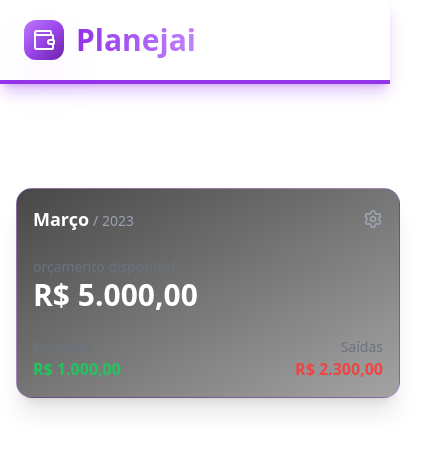
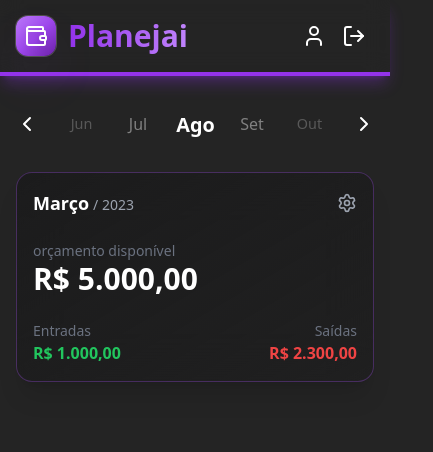
Before and after one commit to WillianRodriguesz/frontend-planejai, a React (Vite) app: page /home in a window 390 px wide. Shown: the top 452 px of the page, 433 px wide, since content can reach past the window. Built offline with nearby package versions, Linux system fonts and the light colour scheme.

Commit message:
fix: ajustes de responsividade

```diff
--- a/src/App.css
+++ b/src/App.css
@@ -1,42 +1,6 @@
 #root {
-  max-width: 100%;
-  margin: 0 auto;
+  width: 100%;
+  height: 100%;
+  margin: 0;
   padding: 0;
-  text-align: center;
 }
-
-.logo {
-  height: 6em;
-  padding: 1.5em;
-  will-change: filter;
-  transition: filter 300ms;
-}
-.logo:hover {
-  filter: drop-shadow(0 0 2em #646cffaa);
-}
-.logo.react:hover {
-  filter: drop-shadow(0 0 2em #61dafbaa);
-}
-
-@keyframes logo-spin {
-  from {
-    transform: rotate(0deg);
-  }
-  to {
-    transform: rotate(360deg);
-  }
-}
-
-@media (prefers-reduced-motion: no-preference) {
-  a:nth-of-type(2) .logo {
-    animation: logo-spin infinite 20s linear;
-  }
-}
-
-.card {
-  padding: 2em;
-}
-
-.read-the-docs {
-  color: #888;
-}
--- a/src/components/moleculas/CardSaldo.tsx
+++ b/src/components/moleculas/CardSaldo.tsx
@@ -17,8 +17,7 @@ const CardSaldo = ({
   dataAno,
 }: CardProps) => {
   return (
-    <div className="w-full min-w-[24rem] md:min-w-[24rem] max-w-4xl mx-auto rounded-2xl bg-gradient-to-br from-card/80 to-card/40 backdrop-blur-xl border border-purple-500/30 shadow-xl p-4">
-
+    <div className="w-full rounded-2xl bg-gradient-to-br from-card/80 to-card/40 backdrop-blur-xl border border-purple-500/30 shadow-xl p-4">
       <div className="flex items-center justify-between mb-6">
         <h2 className="flex items-baseline gap-1">
           <span className="text-white text-lg font-semibold">{dataMes}</span>
@@ -48,7 +47,6 @@ const CardSaldo = ({
             {formataValorBRL(saldoSainda)}
           </span>
         </div>
-
       </div>
     </div>
   );
--- a/src/components/moleculas/MenuCalendario.tsx
+++ b/src/components/moleculas/MenuCalendario.tsx
@@ -29,6 +29,11 @@ const MenuSelecionadorMes = ({
 }: MenuSelecionadorMesProps) => {
   const [mesIndex, setMesIndex] = useState(mesInicial);
   const [ano, setAno] = useState(anoInicial);
+
+  const [touchStart, setTouchStart] = useState<number | null>(null);
+  const [touchEnd, setTouchEnd] = useState<number | null>(null);
+
+  const minSwipeDistance = 50;
 
   const getMesesVisiveis = () => {
     const visiveis = [];
@@ -103,21 +108,47 @@ const MenuSelecionadorMes = ({
     }
   };
 
+  const onTouchStart = (e: React.TouchEvent) => {
+    setTouchEnd(null);
+    setTouchStart(e.targetTouches[0].clientX);
+  };
+
+  const onTouchMove = (e: React.TouchEvent) => {
+    setTouchEnd(e.targetTouches[0].clientX);
+  };
+
+  const onTouchEnd = () => {
+    if (!touchStart || !touchEnd) return;
+
+    const distance = touchStart - touchEnd;
+    const isLeftSwipe = distance > minSwipeDistance;
+    const isRightSwipe = distance < -minSwipeDistance;
+
+    if (isLeftSwipe) {
+      navegarMes("proximo");
+    } else if (isRightSwipe) {
+      navegarMes("anterior");
+    }
+  };
+
   const mesesVisiveis = getMesesVisiveis();
 
   return (
-    <div className="flex items-center justify-center w-full max-w-4xl mx-auto pt-4 pb-2">
-      {/* Botão de navegação - Anterior */}
+    <div className="flex items-center justify-center w-full max-w-full mx-auto sm:pt-5 sm:pb-3">
       <button
         onClick={() => navegarMes("anterior")}
-        className="h-10 w-10 bg-transparent border-none outline-none cursor-pointer"
+        className="flex justify-start items-center h-12 w-12 sm:h-12 sm:w-12 p-2 sm:p-2 bg-transparent border-none outline-none cursor-pointer"
       >
-        <ChevronLeft className="h-5 w-5 text-white" />
+        <ChevronLeft className="h-6 w-6 sm:h-6 sm:w-6 text-white" />
       </button>
 
-      {/* Container do carrossel de meses */}
-      <div className="flex items-center justify-center mx-4 sm:mx-6 md:mx-8 relative">
-        <div className="flex items-center gap-4 sm:gap-6">
+      <div
+        className="flex items-center justify-center mx-3 sm:mx-5 md:mx-6 relative touch-pan-x"
+        onTouchStart={onTouchStart}
+        onTouchMove={onTouchMove}
+        onTouchEnd={onTouchEnd}
+      >
+        <div className="flex items-center gap-3 xs:gap-4 sm:gap-5 md:gap-6">
           {mesesVisiveis.map((item, index) => {
             const isCentral = item.position === 0;
             const isAdjacente = Math.abs(item.position) === 1;
@@ -130,10 +161,10 @@ const MenuSelecionadorMes = ({
                   transition-all duration-300 ease-in-out cursor-pointer transform
                   ${
                     isCentral
-                      ? "scale-125"
+                      ? "scale-110 sm:scale-125"
                       : isAdjacente
                       ? "scale-100"
-                      : "scale-85"
+                      : "scale-90 sm:scale-85"
                   }
                   ${
                     isExterno
@@ -146,14 +177,14 @@ const MenuSelecionadorMes = ({
                 `}
                 onClick={() => selecionarMes(item.index, item.ano)}
               >
-                <div className="text-center min-w-[60px] transition-all duration-300 ease-in-out">
+                <div className="text-center min-w-[45px] xs:min-w-[55px] sm:min-w-[65px] transition-all duration-300 ease-in-out">
                   <span
                     className={`
                       block font-medium transition-all duration-300 ease-in-out
                       ${
                         isCentral
-                          ? "text-white text-xl font-semibold"
-                          : "text-white/60 text-base"
+                          ? "text-white text-lg xs:text-xl sm:text-2xl font-semibold"
+                          : "text-white/60 text-base xs:text-lg sm:text-xl"
                       }
                     `}
                   >
@@ -166,12 +197,11 @@ const MenuSelecionadorMes = ({
         </div>
       </div>
 
-      {/* Botão de navegação - Próximo */}
       <button
         onClick={() => navegarMes("proximo")}
-        className="h-10 w-10 bg-transparent border-none outline-none cursor-pointer"
+        className="flex justify-end items-center h-12 w-12 sm:h-12 sm:w-12 p-2 sm:p-2 bg-transparent border-none outline-none cursor-pointer"
       >
-        <ChevronRight className="h-5 w-5 text-white" />
+        <ChevronRight className="h-6 w-6 sm:h-6 sm:w-6 text-white" />
       </button>
     </div>
   );
--- a/src/components/organismos/Header.tsx
+++ b/src/components/organismos/Header.tsx
@@ -1,8 +1,8 @@
-import { User, Settings, Wallet } from "lucide-react";
+import { User, Settings, Wallet, LogOut } from "lucide-react";
 
 const Header = () => {
   return (
-    <header className="fixed top-0 left-0 w-full z-50 bg-transparent backdrop-blur-md border-b-4 border-purple-600 px-6 py-4 flex items-center justify-between shadow-lg shadow-purple-600/30">
+    <header className="fixed top-0 left-0 w-full z-50 bg-transparent backdrop-blur-md border-b-4 border-purple-600 px-4 py-4 flex items-center justify-between shadow-lg shadow-purple-600/30">
       <div className="flex items-center gap-3">
         <div className="relative w-10 h-10 bg-gradient-to-br from-purple-500 via-purple-600 to-purple-800 rounded-xl flex items-center justify-center shadow-2xl shadow-purple-500/40 ring-1 ring-white/20 hover:scale-105 transition-transform duration-300 before:absolute before:inset-0 before:bg-gradient-to-br before:from-white/20 before:to-transparent before:rounded-xl">
           <Wallet className="relative text-white w-6 h-6 drop-shadow-lg z-10" />
@@ -12,19 +12,19 @@ const Header = () => {
         </h1>
       </div>
 
-      <div className="flex items-center gap-3">
+      <div className="flex items-center">
         <button
           aria-label="Perfil do usuário"
-          className="text-white hover:text-violet-600 hover:bg-purple-600/15 p-3 rounded-xl transition-all duration-200 bg-transparent focus:outline-none border-none outline-none ring-0 focus:ring-0"
+          className="text-white hover:text-violet-600 hover:bg-purple-600/15 p-2 rounded-xl transition-all duration-200 bg-transparent focus:outline-none border-none outline-none ring-0 focus:ring-0"
         >
           <User className="h-6 w-6" />
         </button>
 
         <button
           aria-label="Configurações"
-          className="text-white hover:text-violet-600 hover:bg-purple-600/15 p-3 rounded-xl transition-all duration-200 bg-transparent focus:outline-none border-none outline-none ring-0 focus:ring-0"
+          className="text-white hover:text-violet-600 hover:bg-purple-600/15 p-2 rounded-xl transition-all duration-200 bg-transparent focus:outline-none border-none outline-none ring-0 focus:ring-0"
         >
-          <Settings className="h-6 w-6" />
+          <LogOut className="h-6 w-6" />
         </button>
       </div>
     </header>
--- a/src/components/templates/Home.tsx
+++ b/src/components/templates/Home.tsx
@@ -3,22 +3,15 @@ import CardSaldo from "../moleculas/CardSaldo";
 import MenuSelecionadorMes from "../moleculas/MenuCalendario";
 
 export default function Home() {
-  const headerHeight = "h-[100px]"; // altura do header
+  const headerHeight = "h-[100px]";
 
   return (
-    <div className="bg-background min-h-screen flex flex-col">
-      {/* Header */}
+    <div className="bg-background min-h-screen w-full h-full flex flex-col overflow-x-hidden">
       <Header />
       <div className={headerHeight}></div>
 
-      {/* Conteúdo principal */}
-      <main className="flex-1 px-4 md:px-8">
-        {/* Selecionador de mês */}
-        <MenuSelecionadorMes
-          onChange={(mes) => console.log(mes)}
-        />
-
-        {/* Card */}
+      <div className="flex-1 w-full px-4 md:px-8 flex flex-col items-center">
+        <MenuSelecionadorMes onChange={(mes) => console.log(mes)} />
         <div className="w-full mt-6">
           <CardSaldo
             dataMes="Março"
@@ -28,7 +21,7 @@ export default function Home() {
             saldoSainda={2300.0}
           />
         </div>
-      </main>
+      </div>
     </div>
   );
 }
--- a/src/index.css
+++ b/src/index.css
@@ -4,72 +4,47 @@
 
 /* Seus estilos personalizados podem ir aqui */
 
-
 :root {
   font-family: system-ui, Avenir, Helvetica, Arial, sans-serif;
   line-height: 1.5;
   font-weight: 400;
-
   color-scheme: light dark;
   color: rgba(255, 255, 255, 0.87);
   background-color: #242424;
-
   font-synthesis: none;
   text-rendering: optimizeLegibility;
   -webkit-font-smoothing: antialiased;
   -moz-osx-font-smoothing: grayscale;
 }
 
-a {
-  font-weight: 500;
-  color: #646cff;
-  text-decoration: inherit;
-}
-a:hover {
-  color: #535bf2;
+html,
+body {
+  margin: 0;
+  padding: 0;
+  width: 100%;
+  height: 100%;
+  box-sizing: border-box;
+  overflow-x: hidden;
 }
 
 body {
-  margin: 0;
-  display: flex;
-  place-items: center;
-  min-width: 320px;
   min-height: 100vh;
 }
 
+*,
+*::before,
+*::after {
+  box-sizing: inherit;
+}
+
 h1 {
-  font-size: 3.2em;
   line-height: 1.1;
 }
 
 button {
-  border-radius: 8px;
-  border: 1px solid transparent;
-  padding: 0.6em 1.2em;
-  font-size: 1em;
-  font-weight: 500;
-  font-family: inherit;
-  background-color: #1a1a1a;
   cursor: pointer;
-  transition: border-color 0.25s;
+  background: transparent;
+  border: none;
+  padding: 0;
+  margin: 0;
 }
-button:hover {
-  border-color: #646cff;
-}
-button:focus,
-button:focus-visible {
-  outline: 4px auto -webkit-focus-ring-color;
-}
-
-@media (prefers-color-scheme: light) {
-  :root {
-    color: #213547;
-    background-color: #ffffff;
-  }
-  a:hover {
-    color: #747bff;
-  }
-  button {
-    background-color: #f9f9f9;
-  }
-}
--- a/tailwind.config.js
+++ b/tailwind.config.js
@@ -11,6 +11,14 @@ const config = {
   prefix: "",
   theme: {
     container: {},
+    screens: {
+      xs: "475px",
+      sm: "640px",
+      md: "768px",
+      lg: "1024px",
+      xl: "1280px",
+      "2xl": "1536px",
+    },
     extend: {
       colors: {
         border: "hsl(var(--border))",
```
